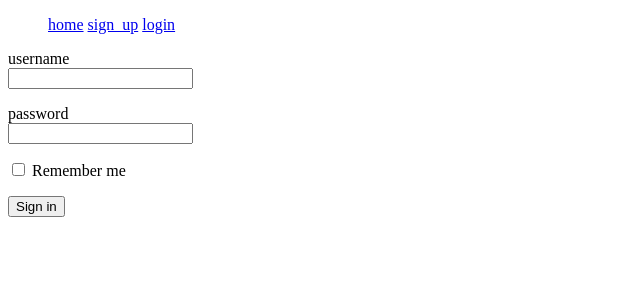
After one commit to davy1ex/allcrypt, a Flask app: page /login in a window 1280 px wide. The commit adds this page. Shown: the top 300 px of the page, without its empty margins (0-640 px from the left). Run offline with Flask 2, Linux system fonts and the light colour scheme.

Commit message:
create login

```diff
--- a/app/__init__.py
+++ b/app/__init__.py
@@ -1,8 +1,11 @@
 from flask import Flask
 from flask_sqlalchemy import SQLAlchemy
+from flask_login import LoginManager
 from config import Configuration
 
 
 app = Flask(__name__)
 app.config.from_object(Configuration)
 db = SQLAlchemy(app)
+login = LoginManager(app)
+login.login_view='login'
--- a/app/forms.py
+++ b/app/forms.py
@@ -1,14 +1,19 @@
 from flask_wtf import FlaskForm
-from wtforms import StringField, PasswordField, SubmitField
-from wtforms.validators import DataRequired, EqualTo
+from wtforms import StringField, PasswordField, SubmitField, BooleanField
+from wtforms.validators import DataRequired, EqualTo, Email
 
 
 class RegistrationForm(FlaskForm):
-    login = StringField('login', validators=[DataRequired(), ])
-    password = PasswordField('password', validators=[DataRequired(), ])
-    password2 = PasswordField('repeat password', validators=[DataRequired(), EqualTo('password')])
-    submit = SubmitField('Sign up')
+    email = StringField("email", validators=[DataRequired(), Email()])
+    username = StringField("username", validators=[DataRequired()])
+    password = PasswordField("password", validators=[DataRequired(), ])
+    password2 = PasswordField("repeat password", validators=[DataRequired(), EqualTo("password")])
+    submit = SubmitField("Sign up")
+
 
 
 class LoginForm(FlaskForm):
-    pass
+    username = StringField("username", validators=[DataRequired()])
+    password = PasswordField("password", validators=[DataRequired()])
+    remember_me = BooleanField("Remember me")
+    submit = SubmitField("Sign in")
--- a/app/templates/base.html
+++ b/app/templates/base.html
@@ -11,8 +11,11 @@
         <ul>
             <a href="/">home</a>
             <a href="/reg">sign_up</a>
-            <a href="/sign_in">sign_in</a>
-            <a href="/logout">logout</a>
+            {% if current_user.is_anonymous %}
+                <a href="/login">login</a>
+            {% else %}
+                <a href="/logout">logout</a>
+            {% endif %}
         </ul>
     </header>
     {% block content %}
--- /dev/null
+++ b/app/templates/login.html
@@ -0,0 +1,25 @@
+{% extends "base.html" %}
+{% block content %}
+    <form method="POST" novalidate="" action="">
+        {{ form.hidden_tag() }}
+        <p>
+            {{ form.username.label }} <br>
+            {{ form.username() }}
+        </p>
+        <p>
+            {{ form.password.label }} <br>
+            {{ form.password() }}
+        </p>
+        {{ form.remember_me() }} {{ form.remember_me.label }}
+        <p>
+            {{ form.submit() }}
+        </p>
+        {% with messages = get_flashed_messages() %}
+            {% if messages %}
+                {% for message in messages %}
+                    {{ message }}
+                {% endfor %}
+            {% endif %}
+        {% endwith %}
+    </form>
+{% endblock %}
--- a/app/views.py
+++ b/app/views.py
@@ -1,19 +1,44 @@
-from flask import render_template, redirect, url_for
+from flask import render_template, redirect, url_for, flash
+from flask_login import current_user, login_user, logout_user, login_required
+
 from app import app
-from app.forms import RegistrationForm
+from app.models import User
+from app.forms import RegistrationForm, LoginForm
 
 
-@app.route('/')
+@app.route("/")
 def index():
-    return render_template('index.html', title='home')
+    return render_template("index.html", title="home")
 
 
-@app.route('/reg')
+@app.route("/reg", methods=["POST", "GET"])
 def reg():
     form = RegistrationForm()
-    return render_template('reg.html', form=form)
+    return render_template("reg.html", form=form)
 
 
-@app.route('/logout')
-def out():
-    return redirect(url_for('index'))
+@app.route("/logout")
+def logout():
+    logout_user()
+    return redirect(url_for("index"))
+
+
+@app.route("/login", methods=["POST", "GET"])
+def login():
+    if current_user.is_authenticated:
+        return redirect(url_for("index"))
+    form = LoginForm()
+    if form.validate_on_submit():
+        user = User.query.filter_by(username=form.username.data).first()
+        if user is None or not user.check_password(form.password.data):
+            flash("ты поц. Регистрируйся.")
+            return redirect(url_for("login"))
+        login_user(user, remember=form.remember_me.data)
+        return redirect(url_for("index"))
+    return render_template("login.html", form=form)
+
+
+@app.route("/secret")
+@login_required
+def secret():
+    return "fsdg"
--- a/config.py
+++ b/config.py
@@ -6,4 +6,4 @@ class Configuration(object):
     SECRET_KEY = "RANDOM_KEY"
 
     SQLALCHEMY_TRACK_MODIFICATIONS = False
-    SQLALCHEMY_DATABASE_URI = 'sqlite:///' + os.path.join(os.getcwd(), 'app/')
+    SQLALCHEMY_DATABASE_URI = "sqlite:///" + os.path.join(os.getcwd(), "app/main.db")
```
Also changed, not shown: app/models.py (+36 -7 lines), app/templates/index.html (+10 -4 lines), app/templates/reg.html (+7 -3 lines), app/main.db (added).
